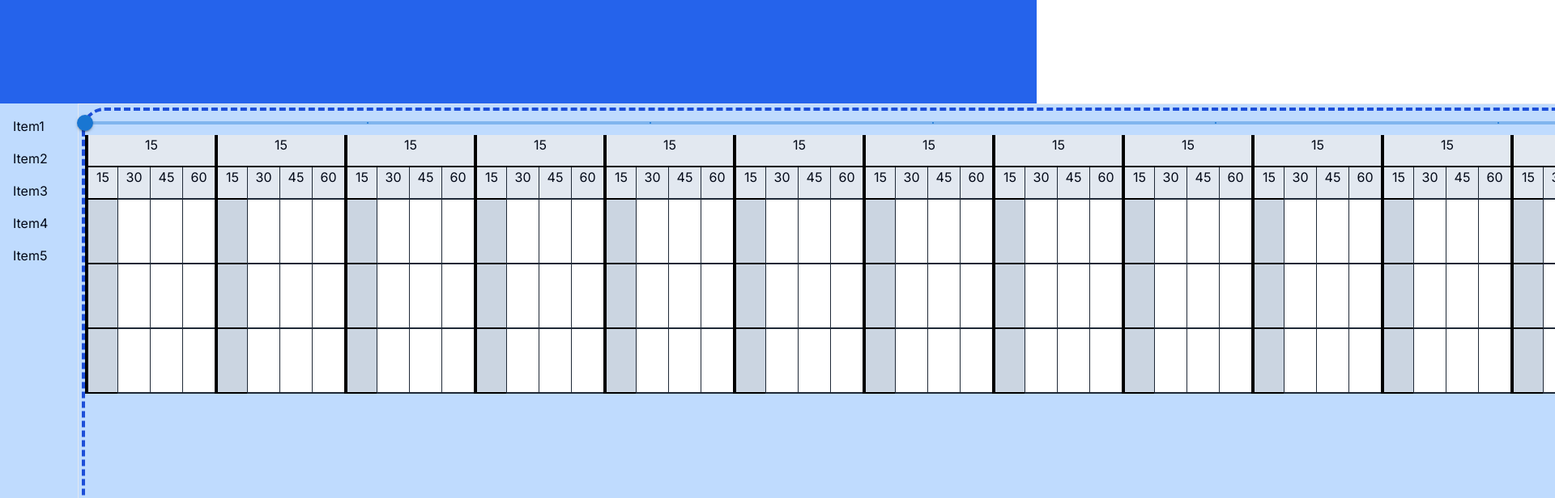
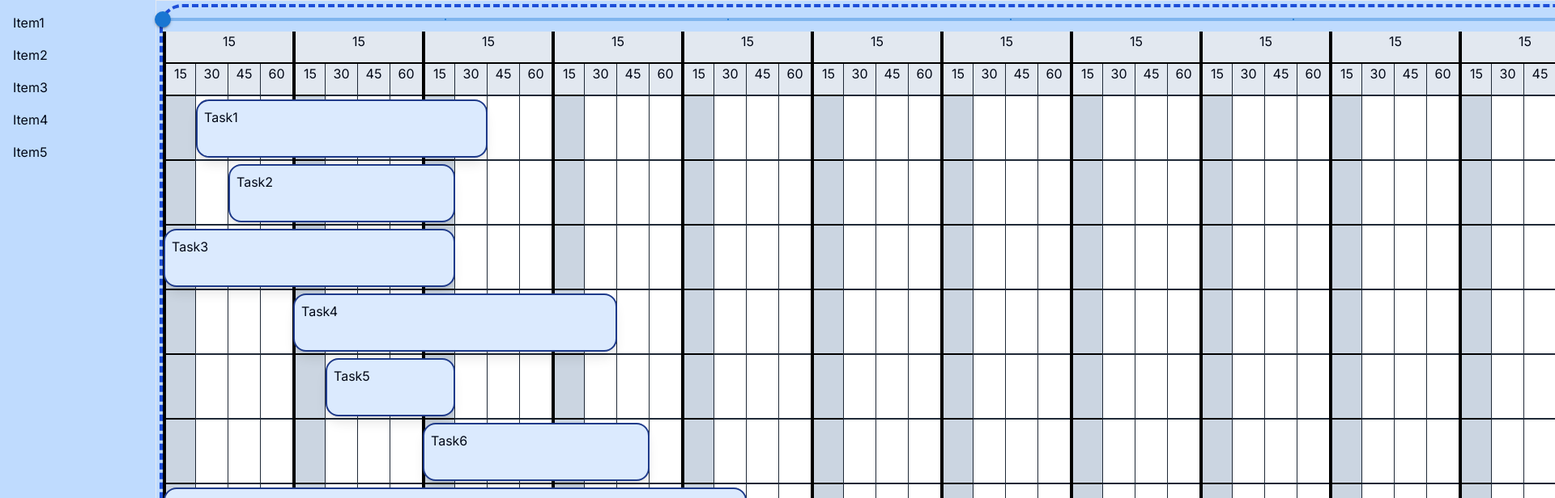
Before and after one commit to Ishan130803/Tasky, a Next.js app: page /dashboard/timeline in a window 1280 px wide. Shown: the top 616 px of the page at 81% size, 1920 px wide, since content can reach past the window. Built offline with nearby package versions, Linux system fonts and the light colour scheme.

Commit message:
Added TaskGrid and TaskContainer UI with TaskTree support

```diff
--- /dev/null
+++ b/app/dashboard/timeline/components/Container/TaskContainer.tsx
@@ -0,0 +1,20 @@
+import React from "react";
+import { taskObj } from "@/app/types/taskClass";
+
+export default function TaskContainer(props: { task: taskObj }) {
+  return (
+    <div
+      className="box-border bg-blue-100 border border-2 border-blue-900 w-full p-2 shadow-lg absolute z-10 rounded-2xl hover:bg-blue-300"
+      style={{
+        display: "block",
+        height: "90%",
+        top: "5%",
+        left: "1px",
+        gridRow: `1/2`,
+        gridColumn: `${props.task.start_time} / ${props.task.end_time}`,
+      }}
+    >
+      <span className="sticky">{props.task.title}</span>
+    </div>
+  );
+}
--- /dev/null
+++ b/app/dashboard/timeline/components/Container/TaskGrid.tsx
@@ -0,0 +1,53 @@
+import React from "react";
+import { taskObj } from "@/app/types/taskClass";
+import GridRow from "../Timegrid/GridRow";
+import TaskContainer from "./TaskContainer";
+
+const TaskGrid = (props: {
+  taskList: taskObj[];
+  rows: Number;
+  columns: Number;
+  atom_count: Number;
+  atom_coloring: Array<string>;
+  cell_height: string;
+  cell_width: string;
+}) => {
+  return (
+    <div className="flex flex-col">
+      {props.taskList.map((value, index) => {
+        if (value.subTasks.length == 0) {
+          return (
+            <GridRow
+              key={`row-${index}`}
+              atom_count={props.atom_count}
+              cardinality={props.columns}
+              atom_coloring={props.atom_coloring}
+              cell_height={props.cell_height}
+              cell_width={props.cell_width}
+            >
+              {TaskContainer({ task: value })}
+            </GridRow>
+          );
+        } else {
+          return (
+            <>
+              <GridRow
+                key={`row-${index}`}
+                atom_count={props.atom_count}
+                cardinality={props.columns}
+                atom_coloring={props.atom_coloring}
+                cell_height={props.cell_height}
+                cell_width={props.cell_width}
+              >
+                {TaskContainer({ task: value })}
+              </GridRow>
+              {TaskGrid({ ...props, taskList: value.subTasks })}
+            </>
+          );
+        }
+      })}
+    </div>
+  );
+};
+
+export default TaskGrid;
--- a/app/dashboard/timeline/components/Timegrid/GridRow.tsx
+++ b/app/dashboard/timeline/components/Timegrid/GridRow.tsx
@@ -1,5 +1,5 @@
 "use client";
-import React from "react";
+import React, { Children } from "react";
 import GridCell from "./GridCell";
 
 const GridRow = (props: {
@@ -9,11 +9,12 @@ const GridRow = (props: {
   atom_count: Number;
   atom_coloring: Array<string>;
   labels: Array<string>;
+  children:React.ReactNode
 }) => {
   const arr = Array<Number>(Number(props.cardinality)).fill(0);
   return (
     <div
-      className="grid"
+      className="grid relative"
       style={{
         gridTemplateColumns: `repeat(${
           Number(props.cardinality) * Number(props.atom_count)
@@ -32,6 +33,7 @@ const GridRow = (props: {
           />
         );
       })}
+      {props.children}
     </div>
   );
 };
--- a/app/dashboard/timeline/components/Timegrid/GridView.tsx
+++ b/app/dashboard/timeline/components/Timegrid/GridView.tsx
@@ -1,8 +1,10 @@
 import React from "react";
 import Grid from "./Grid";
 import Timerule from "./Timerule";
+import { taskObj } from "@/app/types/taskClass";
+import TaskGrid from "../Container/TaskGrid";
 
-const GridView = (props: { view: number }) => {
+const GridView = (props: { view: number, taskList:taskObj[]}) => {
   const view_labels = [
     // "yearly",
     // "monthly",
@@ -247,7 +249,7 @@ const GridView = (props: { view: number }) => {
   return (
     <>
       {Timerule(zoom_views[view_labels[props.view]])}
-      {Grid(zoom_views[view_labels[props.view]])}
+      {TaskGrid({...zoom_views[view_labels[props.view]],taskList:props.taskList})}
     </>
   );
 };
--- a/app/dashboard/timeline/page.tsx
+++ b/app/dashboard/timeline/page.tsx
@@ -7,16 +7,40 @@ import Slider from "@mui/material/Slider";
 
 import GridView from "./components/Timegrid/GridView";
 
+import dayjs,{Dayjs} from "dayjs";
+
+import { taskClass } from "@/app/types/taskClass";
+
+
+const taskList:taskClass[] = [
+  new taskClass({collapsed:false,completed:false,start_time:2,end_time:11,id:'1',subTasks:[],title:'Task1',duration:8}),
+  new taskClass({collapsed:false,completed:false,start_time:3,end_time:10,id:'1',subTasks:[],title:'Task2',duration:8}),
+  new taskClass({collapsed:false,completed:false,start_time:1,end_time:10,id:'1',subTasks:[],title:'Task3',duration:8}),
+  new taskClass({collapsed:false,completed:false,start_time:5,end_time:15,id:'1',subTasks:[],title:'Task4',duration:8}),
+  new taskClass({collapsed:false,completed:false,start_time:6,end_time:10,id:'1',subTasks:[],title:'Task5',duration:8}),
+  new taskClass({collapsed:false,completed:false,start_time:9,end_time:16,id:'1',subTasks:[],title:'Task6',duration:8}),
+  new taskClass({collapsed:false,completed:false,start_time:1,end_time:19,id:'1',subTasks:[
+    new taskClass({collapsed:false,completed:false,start_time:6,end_time:10,id:'1',subTasks:[],title:'SubTask-7-1',duration:8}),
+    new taskClass({collapsed:false,completed:false,start_time:6,end_time:10,id:'1',subTasks:[],title:'SubTask-7-2',duration:8}),
+    new taskClass({collapsed:false,completed:false,start_time:6,end_time:10,id:'1',subTasks:[
+      new taskClass({collapsed:false,completed:false,start_time:9,end_time:99,id:'1',subTasks:[],title:'SubTask-7-3-1',duration:8}),
+      new taskClass({collapsed:false,completed:false,start_time:6,end_time:10,id:'1',subTasks:[],title:'SubTask-7-3-2',duration:8}),
+      new taskClass({collapsed:false,completed:false,start_time:6,end_time:10,id:'1',subTasks:[],title:'SubTask-7-3-3',duration:8}),
+    ],title:'SubTask-7-3',duration:8}),
+  ],title:'Task7',duration:8}),
+]
+
+
 export default function page() {
-  const [view, setView] = useState(0);
+  const [view, setView] = useState({view:0,taskList:taskList});
 
   return (
     <div className="flex flex-col ">
       <Slider
-        value={view}
+        value={view.view}
         onChange={(event, num) => {
           if (typeof num === "number") {
-            setView(num);
+            setView({view:num,taskList:taskList});
           }
         }}
         className="w-80"
@@ -27,7 +51,7 @@ export default function page() {
         max={11}
       />
       {/* <Timerule className="rounded-t-3xl" /> */}
-      <GridView view={view}></GridView>
+      {GridView(view)}
     </div>
   );
 }
--- a/app/layout.tsx
+++ b/app/layout.tsx
@@ -19,7 +19,7 @@ export default function RootLayout({
       <body className={`h-screen w-screen flex flex-col ${inter.className}`}>
         <nav className="h-32 bg-blue-600"></nav>
         <main className="flex flex-grow relative">
-          <aside className="flex flex-col gap-4 p-4 relative bg-blue-200 w-24 h-full flex-grow-0 flex-shrink-0 hover:left-0 hover:scale-x-[300%] hovertransition-all duration-300 ease-in-out">
+          <aside className=" resize-x flex flex-col gap-4 p-4 relative bg-blue-200 w-48 h-full flex-grow-0 flex-shrink-0">
             <span>Item1</span>
             <span>Item2</span>
             <span>Item3</span>
--- /dev/null
+++ b/app/types/taskClass.tsx
@@ -0,0 +1,36 @@
+export interface taskObj {
+  id: string;
+  title:string;
+  completed: boolean;
+  start_time: number | null;
+  end_time: number | null;
+  collapsed: boolean;
+  subTasks: Array<taskObj>;
+  readonly duration: number | null;
+}
+
+export class taskClass implements taskObj {
+  public id: string;
+  public title:string
+  public completed: boolean;
+  public start_time: number | null;
+  public end_time: number | null;
+  public collapsed: boolean;
+  public subTasks: Array<taskObj>;
+
+  constructor(task:taskObj) {
+    this.id = task.id;
+    this.title = task.title;
+    this.completed = task.completed;
+    this.start_time = task.start_time;
+    this.end_time = task.end_time;
+    this.collapsed = task.collapsed;
+    this.subTasks = task.subTasks;
+  }
+  get duration(): number | null {
+    if (this.end_time && this.start_time) {
+      return this.end_time - this.start_time;
+    }
+    else return null;
+  }
+}
```
